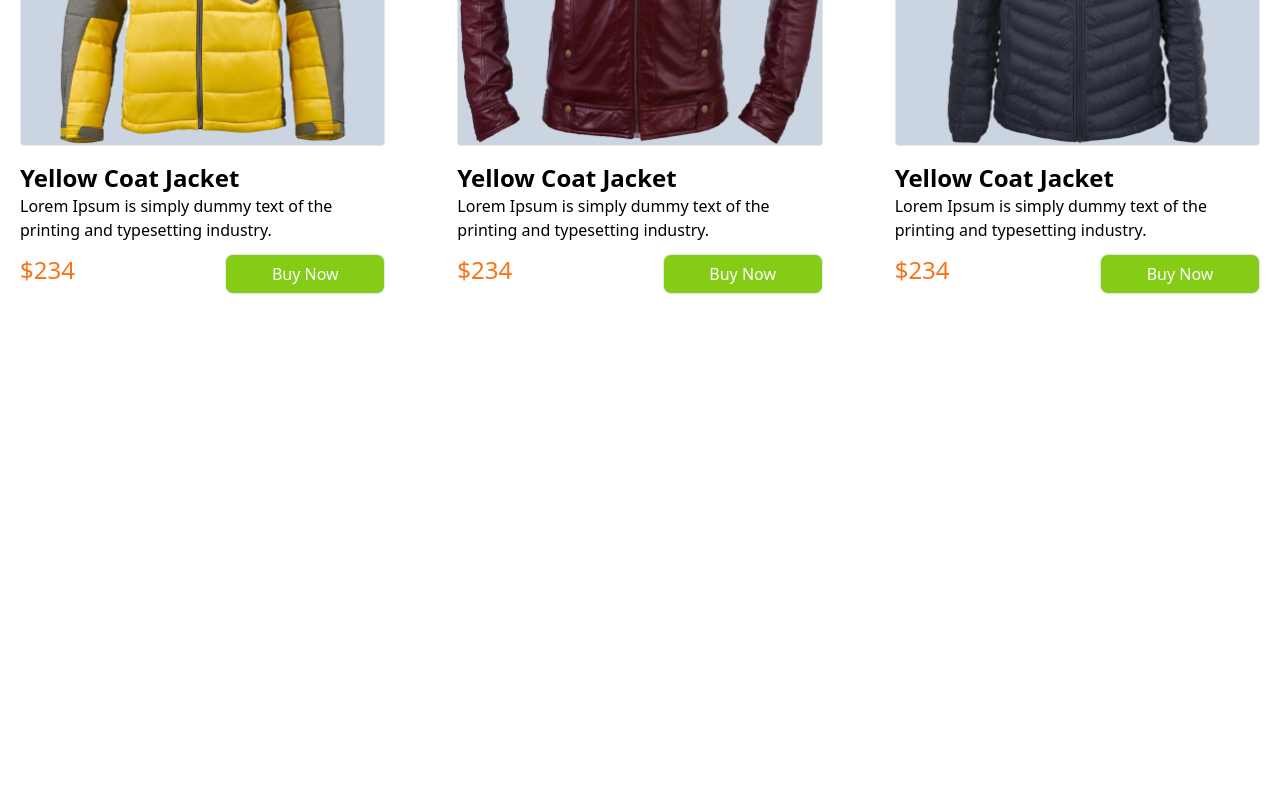
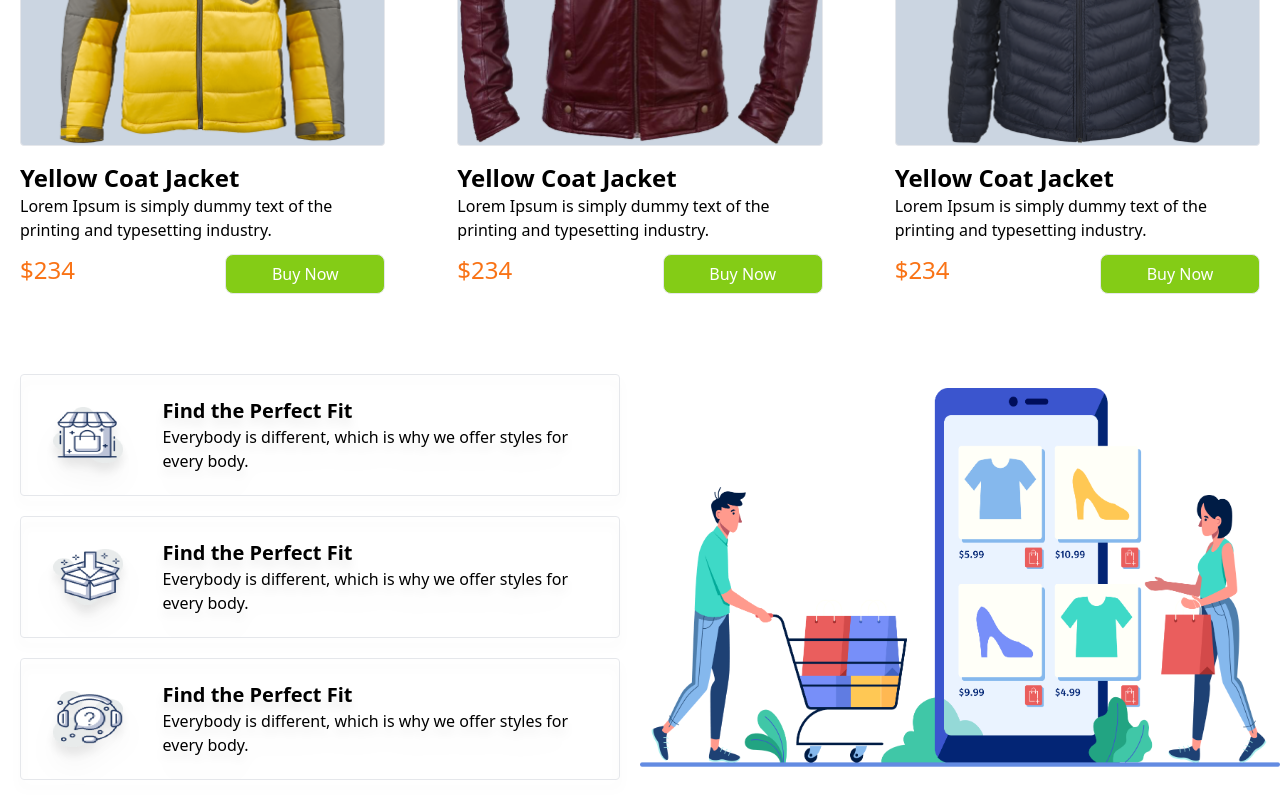
Before and after one commit to sohagislampk/penguin-fashion-tailwind, a plain HTML site: page index.html in a window 1280 px wide. Shown: the part 1708-2508 px from the top of the page. Before the commit the page ends 2022 px from the top, so only its background shows below. Drawn offline with nearby package versions, Linux system fonts and the light colour scheme.

Commit message:
perfect fit section addded

```diff
--- a/index.html
+++ b/index.html
@@ -142,7 +142,7 @@
                         <button class="w-40 h-10 border rounded-lg bg-lime-500 text-white">Buy Now</button>
                     </div>
                 </div>
-                <div class="p-5">
+                <div class="p-5 ">
                     <div class="bg-slate-300 border rounded "><img src="images/jacket-5.png" class="w-full h-full "
                             alt="">
                     </div>
@@ -154,7 +154,7 @@
                         <button class="w-40 h-10 border rounded-lg bg-lime-500 text-white">Buy Now</button>
                     </div>
                 </div>
-                <div class="p-5">
+                <div class="p-5 ">
                     <div class="bg-slate-300 border rounded "><img src="images/jacket-6.png" class="w-full h-full "
                             alt="">
                     </div>
@@ -169,6 +169,45 @@
             </div>
 
         </section>
+        <section class="container m-auto mt-10">
+            <div class="flex items-center">
+                <div class="w-2/4">
+                    <div class="flex items-center m-5 p-3 border rounded drop-shadow-xl">
+                        <div>
+                            <img src="icons/image 12.png" class="w-32 h-24 p-5" alt="">
+                        </div>
+                        <div class="px-5">
+                            <h3 class="text-xl font-bold">Find the Perfect Fit</h3>
+                            <p>Everybody is different, which is why we
+                                offer styles for every body.</p>
+                        </div>
+                    </div>
+                    <div class="flex items-center m-5 p-3 border rounded drop-shadow-xl">
+                        <div>
+                            <img src="icons/image 13.png" class="w-32 h-24 p-5" alt="">
+                        </div>
+                        <div class="px-5">
+                            <h3 class="text-xl font-bold">Find the Perfect Fit</h3>
+                            <p>Everybody is different, which is why we
+                                offer styles for every body.</p>
+                        </div>
+                    </div>
+                    <div class="flex items-center m-5 p-3 border rounded drop-shadow-xl">
+                        <div>
+                            <img src="icons/image 14.png" class="w-32 h-24 p-5" alt="">
+                        </div>
+                        <div class="px-5">
+                            <h3 class="text-xl font-bold">Find the Perfect Fit</h3>
+                            <p>Everybody is different, which is why we
+                                offer styles for every body.</p>
+                        </div>
+                    </div>
+                </div>
+                <div class="w-2/4">
+                    <img src="images/shopping.png" alt="">
+                </div>
+            </div>
+        </section>
     </main>
 </body>
 
```
